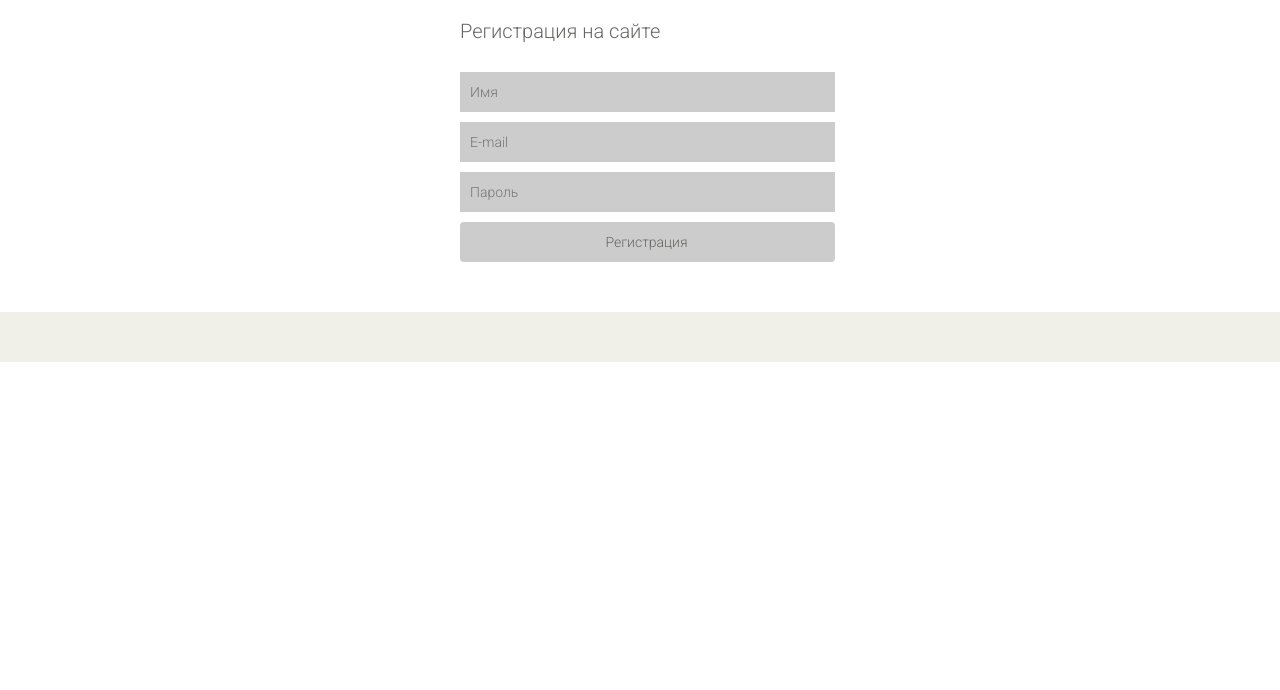
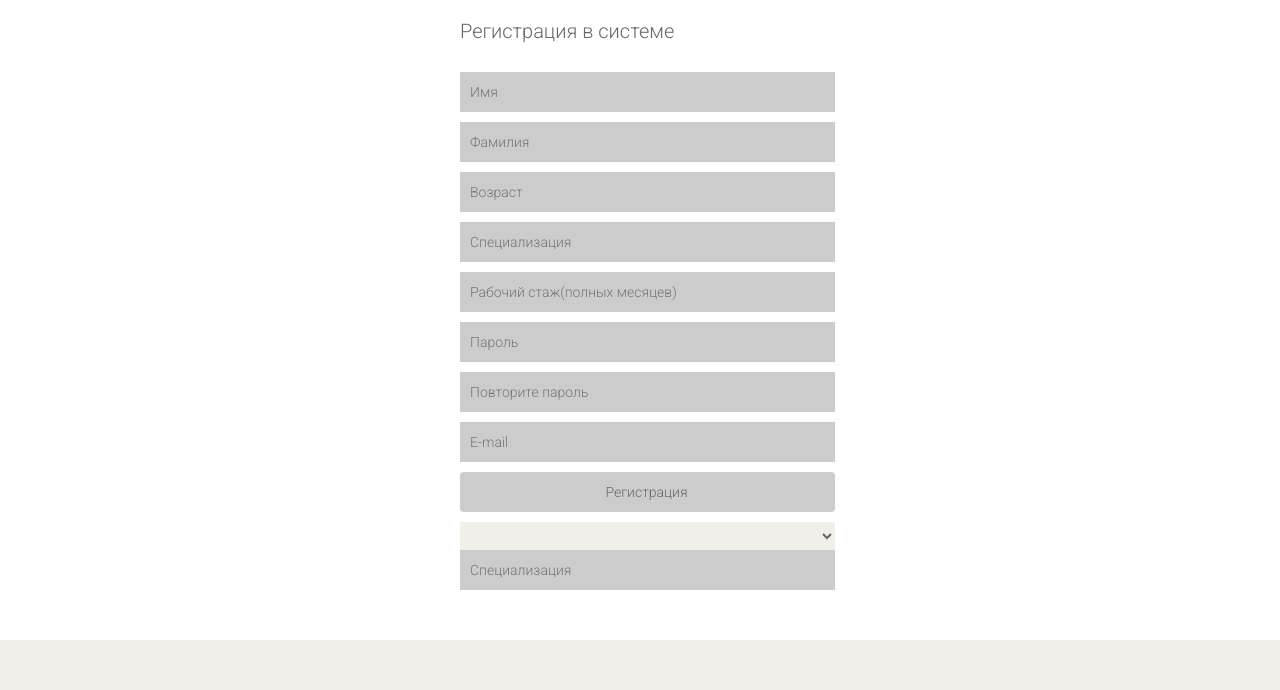
Before and after one commit to fantom8609/diplom, a PHP site: page /user/register in a window 1280 px wide. Shown: the part 132-822 px from the top of the page. Before the commit the page ends 494 px from the top, so only its background shows below. Run offline with PHP 8.4, Linux system fonts and the light colour scheme; data that the repository does not hold is empty; some libraries are stand-ins or nearby versions.

Commit message:
second commit change register

```diff
--- a/views/user/register.php
+++ b/views/user/register.php
@@ -1,5 +1,5 @@
 <?php include ROOT . '/views/layouts/header.php'; ?>
-
+<link href="/template/css/style.css" rel="stylesheet">
 <section>
     <div class="container">
         <div class="row">
@@ -18,12 +18,37 @@
                     <?php endif; ?>
 
                     <div class="signup-form"><!--sign up form-->
-                        <h2>Регистрация на сайте</h2>
+                        <h2>Регистрация в системе</h2>
                         <form action="#" method="post">
                             <input type="text" name="name" placeholder="Имя" value="<?php echo $name; ?>"/>
+                            <input type="text" name="surname" placeholder="Фамилия" value="<?php echo $surname; ?>"/>
+                            <input type="text" name="age" placeholder="Возраст" value="<?php echo $age; ?>"/>
+                            <input type="text" name="spec" placeholder="Специализация" value="<?php echo $spec; ?>"/>
+                            <input type="text" name="work_exp" placeholder="Рабочий стаж(полных месяцев)" value="<?php echo $work_exp; ?>"/>
+                            <input type="password" name="password" placeholder="Пароль" value="<?php echo $password; ?>"/>
+                            <input type="password" name="password_r" placeholder="Повторите пароль" value="<?php echo $password_r; ?>"/>
+
                             <input type="email" name="email" placeholder="E-mail" value="<?php echo $email; ?>"/>
-                            <input type="password" name="password" placeholder="Пароль" value="<?php echo $password; ?>"/>
+
                             <input type="submit" name="submit" class="btn btn-default" value="Регистрация" />
+
+
+
+        <div class="select-and-input">
+                <select placeholder="Специализация" name="selectName" onchange="parentNode.getElementsByTagName('input')[0].value=value">
+                    <option value=" "> </option>
+                    <option value="PHP-developer">PHP-developer</option>
+                    <option value="Java-script developer">Java-script developer</option>
+                    <option value="Дизайнер">Дизайнер</option>
+                    <option value="Верстальщик">Верстальщик</option>
+                    <option value="SEO-специалист">SEO-специалист</option>
+                </select>
+                <input placeholder="Специализация" type="text" name="inputText"/>
+        </div>
+
+
+
+
                         </form>
                     </div><!--/sign up form-->
 
```
